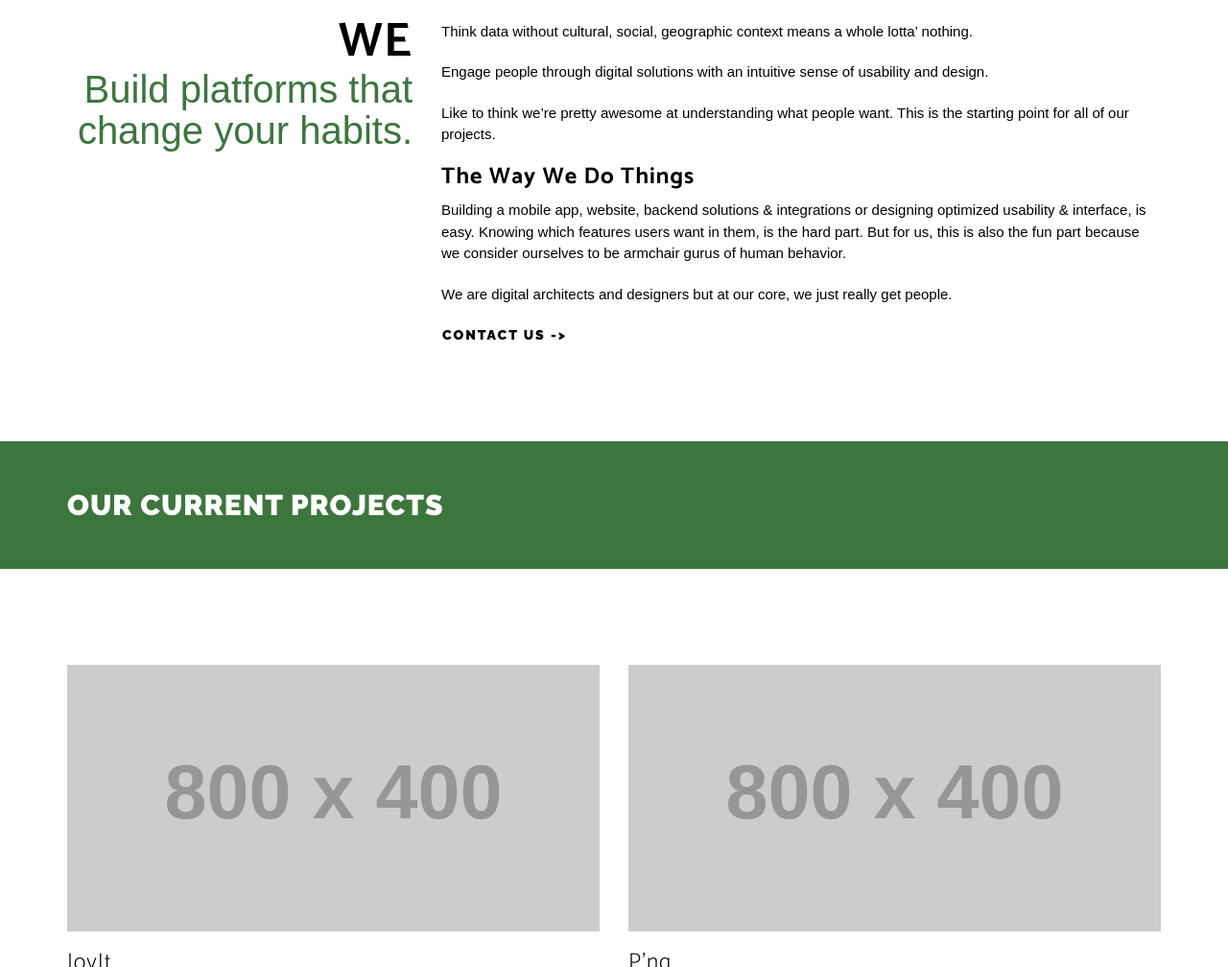
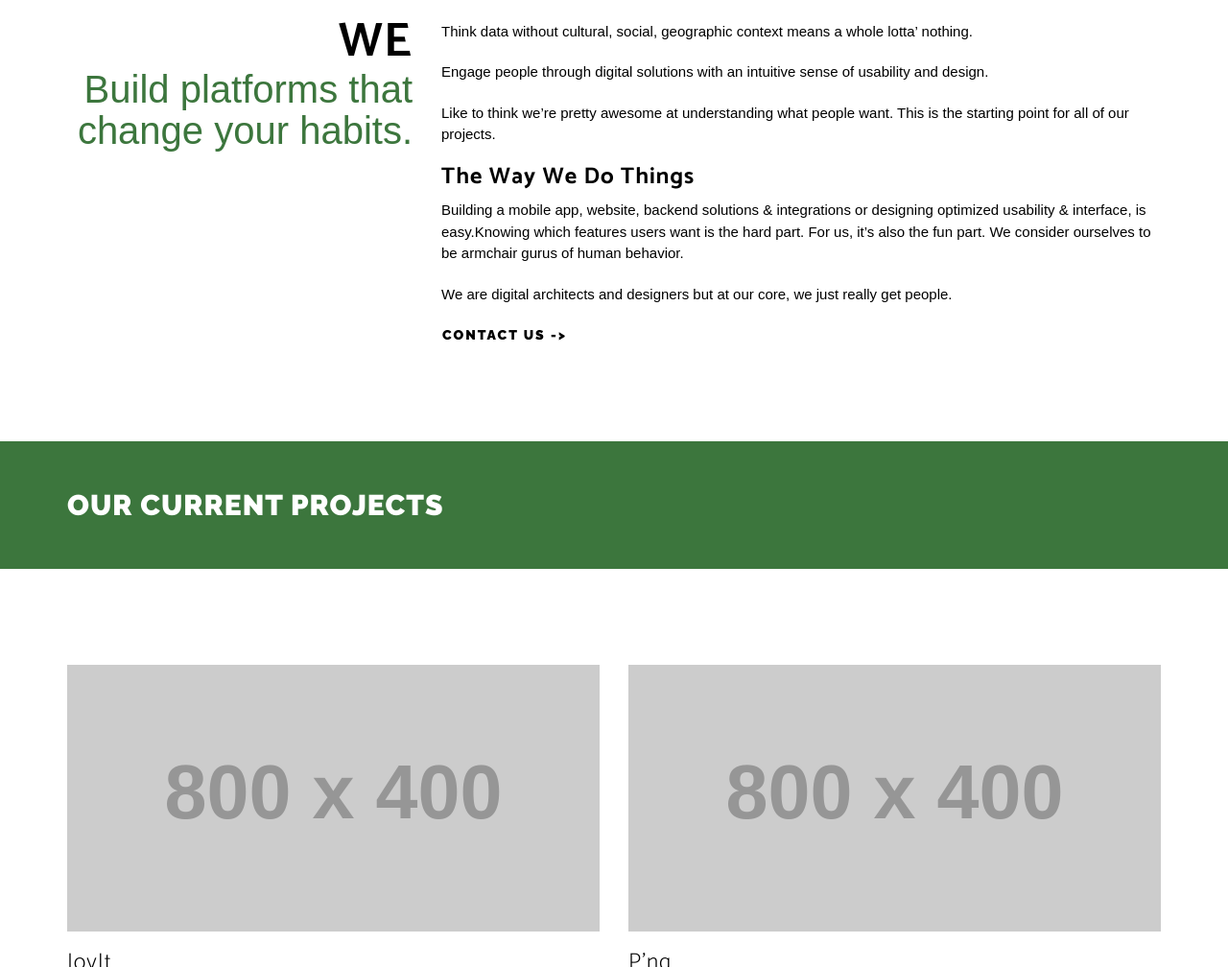
Before and after one commit to jakehjung/TriSquareLabsLanding, a website: page index.html in a window 1280 px wide. Shown: the part 1405-2413 px from the top of the page at 96% size. Drawn offline with nearby package versions, Linux system fonts and the light colour scheme; placeholder pictures from the web are drawn by us; a web font is replaced by a local one.

Commit message:
copyChange

```diff
--- a/index.html
+++ b/index.html
@@ -127,7 +127,7 @@
                     <p>Engage people through digital solutions with an intuitive sense of usability and design.</p>
                     <p>Like to think we’re pretty awesome at understanding what people want. This is the starting point for all of our projects.</p>
                     <h3>The Way We Do Things</h3>
-                    <p>Building a mobile app, website, backend solutions & integrations or designing optimized usability & interface, is easy. Knowing which features users want in them, is the hard part. But for us, this is also the fun part because we consider ourselves to be armchair gurus of human behavior.
+                    <p>Building a mobile app, website, backend solutions & integrations or designing optimized usability & interface, is easy.Knowing which features users want is the hard part. For us, it’s also the fun part. We consider ourselves to be armchair gurus of human behavior.
                     <p>We are digital architects and designers but at our core, we just really get people.</p>
                     <a href="#contact" class="btn btn-ts page-scroll">Contact Us -></a>
                 </div>
```
